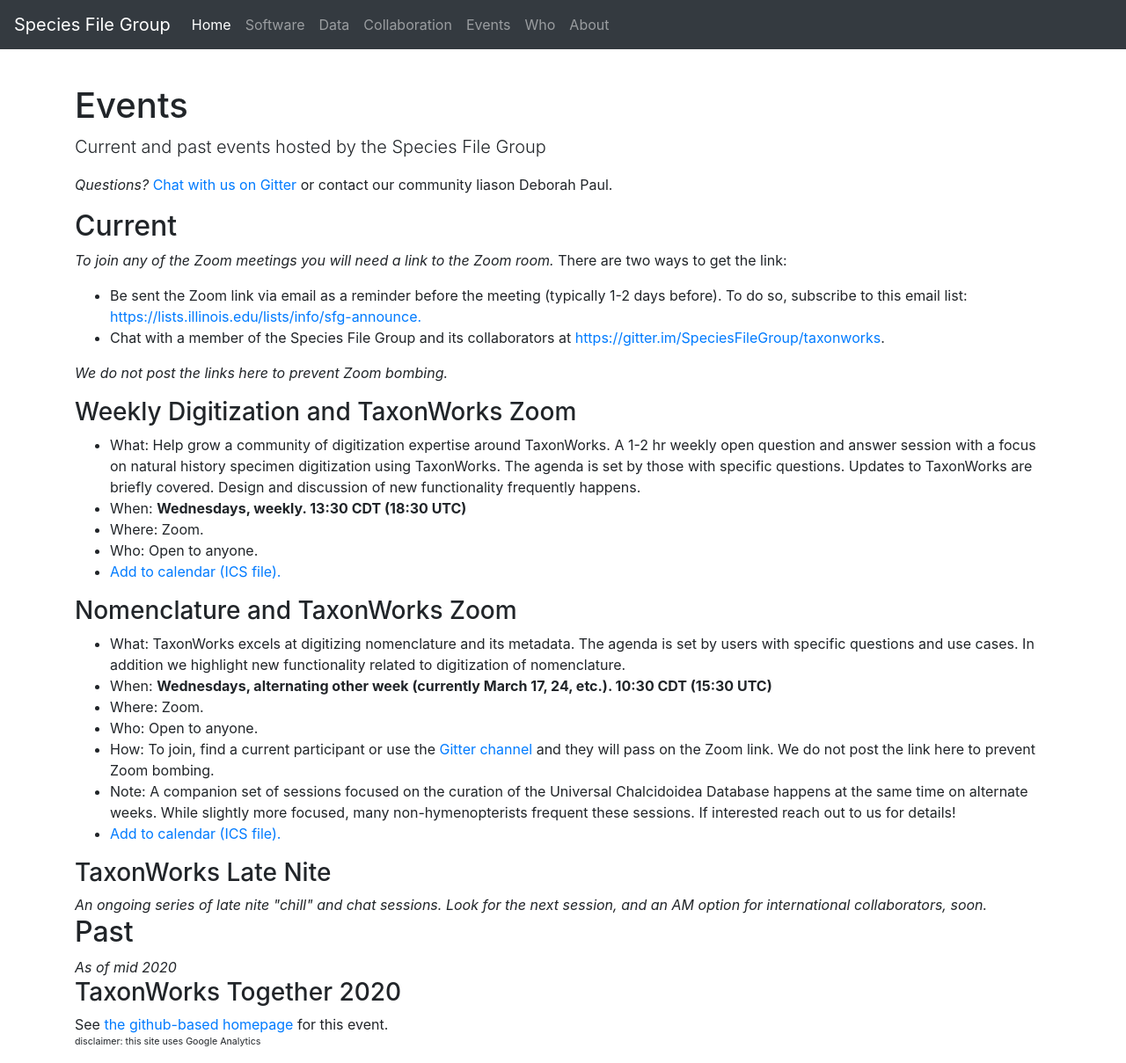
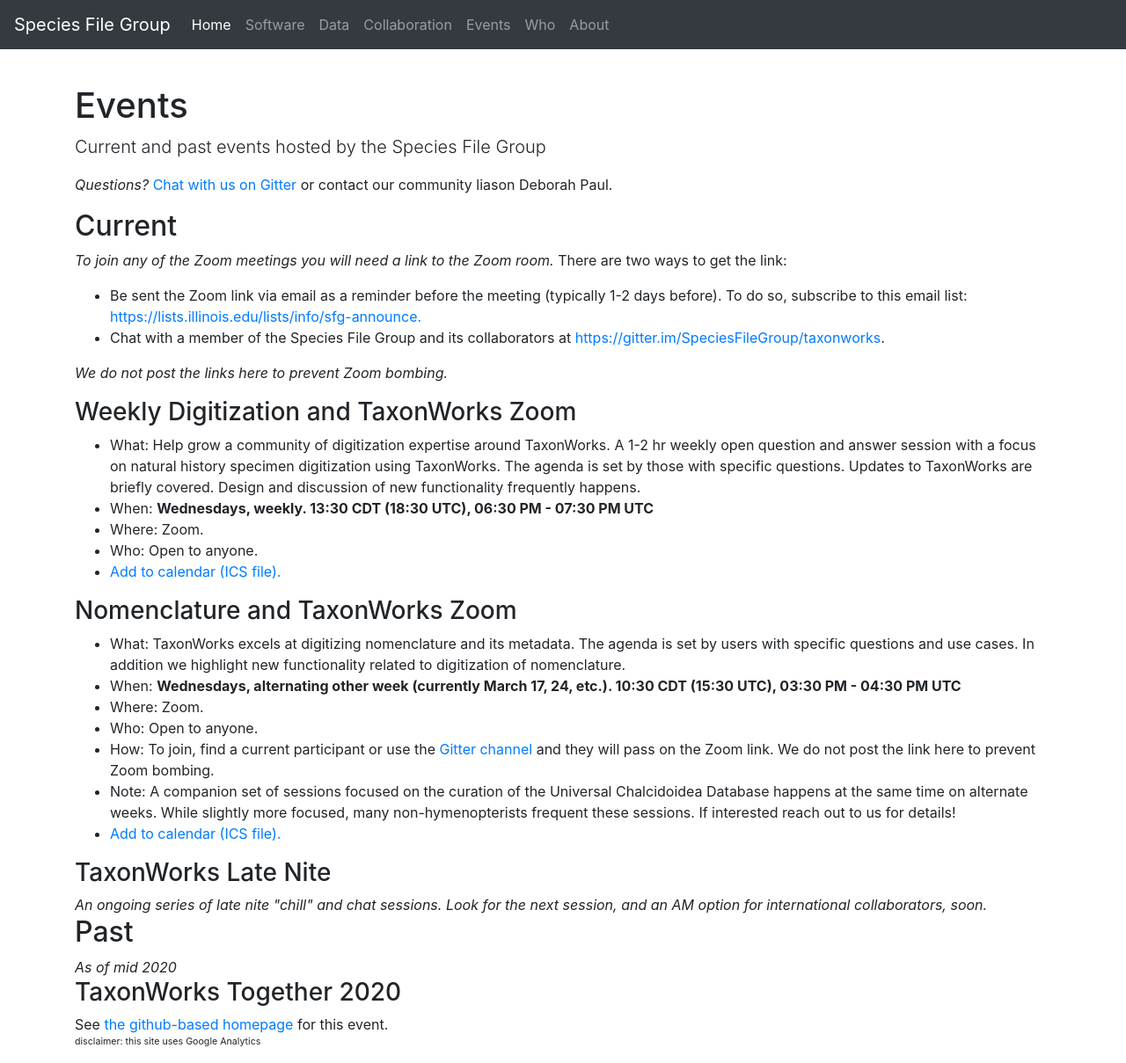
Before and after one commit to pnhogan/speciesfilegroup.github.io, a Jekyll site: the page built from events.html, in a window 1280 px wide and 1209 px high. Shown: the whole window at 88% size. Built offline with Jekyll 4.4.1, drawn with Linux system fonts in a browser that asks for light colours; some of the changed lines change nothing that is shown.

Commit message:
ConvertUTC to local time zone #10

```diff
--- a/events.html
+++ b/events.html
@@ -23,7 +23,7 @@
 <h3> Weekly Digitization and TaxonWorks Zoom </h3>
 <ul>
   <li>What: Help grow a community of digitization expertise around TaxonWorks. A 1-2 hr weekly open question and answer session with a focus on natural history specimen digitization using TaxonWorks. The agenda is set by those with specific questions. Updates to TaxonWorks are briefly covered. Design and discussion of new functionality frequently happens. </li>
-  <li>When: <b>Wednesdays, weekly. 13:30 CDT (18:30 UTC)</b></li>
+  <li>When: <b>Wednesdays, weekly. 13:30 CDT (18:30 UTC), <span data-utc-to-local="18:30, 19:30"></span></b></li>
   <li>Where: Zoom.  </li>
   <li>Who: Open to anyone. </li>
   <li><a href="/calendar/digitization.ics">Add to calendar (ICS file).</a></li>
@@ -32,7 +32,7 @@
 <h3> Nomenclature and TaxonWorks Zoom </h3>
 <ul>
   <li>What: TaxonWorks excels at digitizing nomenclature and its metadata. The agenda is set by users with specific questions and use cases. In addition we highlight new functionality related to digitization of nomenclature. </li>
-  <li>When: <b>Wednesdays, alternating other week (currently March 17, 24, etc.). 10:30 CDT (15:30 UTC)</b></li>
+  <li>When: <b>Wednesdays, alternating other week (currently March 17, 24, etc.). 10:30 CDT (15:30 UTC), <span data-utc-to-local="15:30, 16:30"></span></b></li>
   <li>Where: Zoom. </li>
   <li>Who: Open to anyone. </li>
   <li>How: To join, find a current participant or use the <a href="https://gitter.im/SpeciesFileGroup/taxonworks">Gitter channel</a> and they will pass on the Zoom link. We do not post the link here to prevent Zoom bombing.</li>
@@ -48,3 +48,33 @@
 
 <h3> TaxonWorks Together 2020 </h3>
 See <a href="https://github.com/SpeciesFileGroup/taxonworks_together_2020">the github-based homepage</a> for this event.
+
+
+<script>
+  function convertUTCToLocal(time) {
+    const date = new Date();
+    const [hours, minutes, seconds] = time.split(":");
+    const utcTime = new Date(
+      Date.UTC(
+      date.getFullYear(),
+      date.getMonth(),
+      date.getDay(),
+      hours,
+      minutes || '',
+      seconds || '')
+    );
+
+    return utcTime.toLocaleTimeString([], { hour: '2-digit', minute: '2-digit' })
+  }
+
+  function parseUTCtoTimezone (data) {
+    const timeZone = Intl.DateTimeFormat().resolvedOptions().timeZone.replaceAll('_', ' ');
+    const time = data.split(',').map(function (item) { return convertUTCToLocal(item) }).join(' - ')
+
+    return time + ' ' + timeZone;
+  }
+
+  document.querySelectorAll('[data-utc-to-local]').forEach(function (element) {
+    element.textContent = parseUTCtoTimezone(element.getAttribute('data-utc-to-local'));
+  })
+</script>
```
